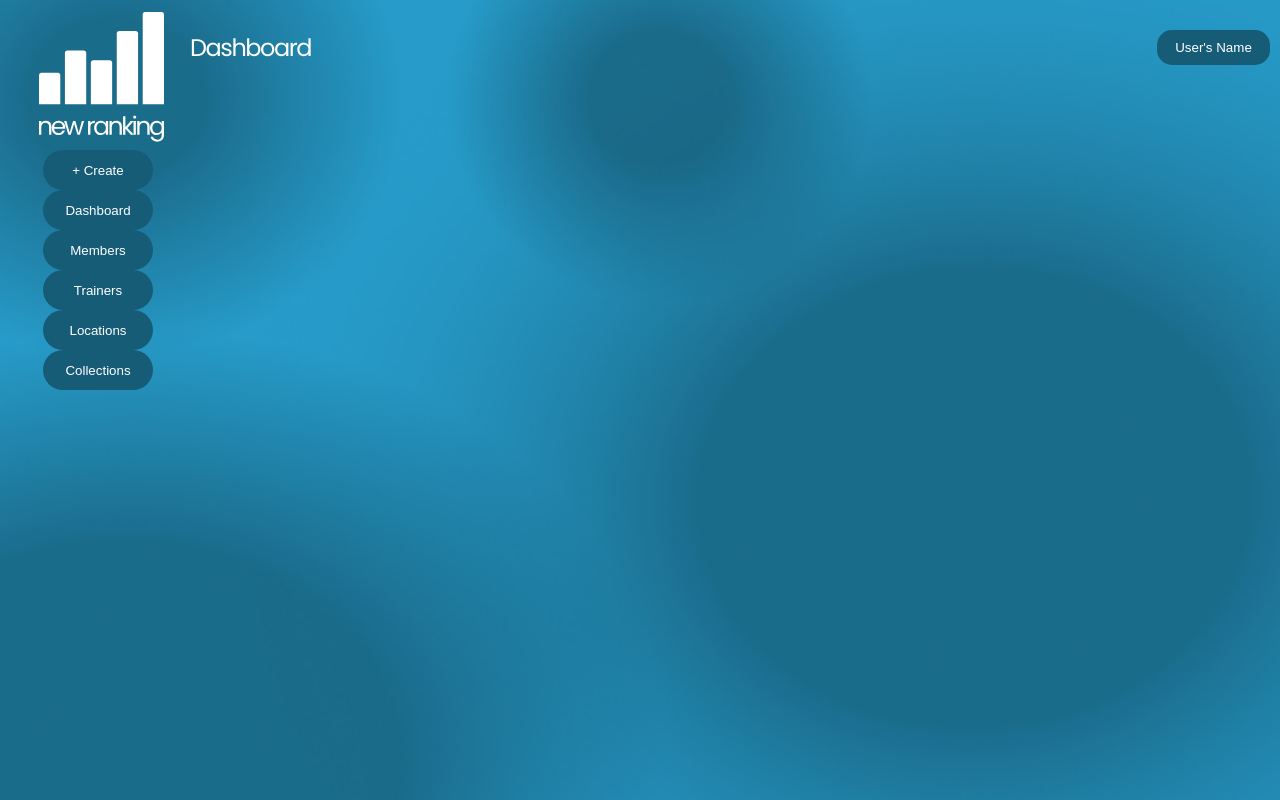
After one commit to EmersonCoronel/new_ranking, a Django app: template mysite/new_ranking/templates/dashboard/dashboard.html in a window 1280 px wide. The commit adds this page. Run offline with Django 4.2, Linux system fonts and the light colour scheme; the template is opened without the code that fills it, so the values that code supplies are empty.

Commit message:
Login and Dashboard pages

```diff
--- a/mysite/mysite/settings.py
+++ b/mysite/mysite/settings.py
@@ -123,3 +123,6 @@ STATIC_URL = '/static/'
 # https://docs.djangoproject.com/en/4.2/ref/settings/#default-auto-field
 
 DEFAULT_AUTO_FIELD = 'django.db.models.BigAutoField'
+
+LOGIN_REDIRECT_URL = 'dashboard'  # Redirect to the dashboard page after successful login
+LOGIN_URL = 'login'  # Set the login URL to the login page
--- a/mysite/new_ranking/static/styles.css
+++ b/mysite/new_ranking/static/styles.css
@@ -137,6 +137,7 @@ body {
         height: 135px;
         /* display: inline-block; */
         position: fixed;
+
         top: 0;
         left: 0;
         flex: 1; /*Distribute the available space evenly between the divs */
@@ -145,6 +146,16 @@ body {
         margin-top: 35px;
         /* border: 1px solid #ccc; Add borders for visual separation */
     }
+
+    #logo-login{
+
+        width: 150px;
+        height: 150px;
+        margin-left: 45px;
+        margin-top: 45px;
+    }
+
+
 
     .nav_buttons{
         position: fixed;
@@ -282,6 +293,7 @@ body {
         flex-shrink: 0;
 
         border-radius: 15px;
+        border: none;
         background: rgba(38, 156, 202, 0.50);
     }
 
@@ -310,15 +322,15 @@ body {
         gap: 10px;
         transition: 150ms ease;
         margin: auto;
+        border: none;
+        cursor: pointer;
     }
 
     #login-button:hover {
         background-color: #175C77;
         opacity: 50%;
-        transition-delay: 150ms;
         /* border: 1px solid; */
         border-radius: 50px;
-
       }
 
 
@@ -327,11 +339,12 @@ body {
         color: #FFF;
         text-align: left;
         font-family: Poppins;
-        font-size: 12px;
+        font-size: 16px;
         font-style: normal;
         font-weight: 400;
         line-height: normal;
         letter-spacing: -1.12px;
+        text-decoration: none; /* Remove underline */
     }
 
     #forgot-password:hover {
@@ -339,3 +352,107 @@ body {
     }
 
     /** End of Login Page **/
+
+    /** Dashboard Page **/
+
+    #navigation-container {
+        position: fixed; /* Fix the position of the navigation bar */
+        display: flex;
+        flex-direction: column;
+        align-items: center;
+        justify-content: flex-start;
+        width: 180px;
+        height: 100vh; /* Adjust the height to cover the entire viewport height */
+    }
+
+    #create-button {
+        display: flex;
+        width: 110px;
+        height: 40px;
+        padding: 5px 10px;
+        justify-content: center;
+        align-items: center;
+        gap: 4px;
+        flex-shrink: 0;
+        border-radius: 25px;
+        background: #175C77;
+        border: none;
+        color: #ffffff;
+    }
+
+    .nav-button {
+        display: flex;
+        width: 110px;
+        height: 40px;
+        padding: 5px 10px;
+        justify-content: center;
+        align-items: center;
+        gap: 4px;
+        flex-shrink: 0;
+        border-radius: 25px;
+        background: #175C77;
+        border: none;
+        color: #ffffff;
+        gap: 20px;
+    }
+
+    #dashboard-top-bar {
+        display: flex;
+        justify-content: space-between;
+        align-items: center;
+        padding: 10px;
+        position: fixed;
+        top: 0;
+        left: 180px;
+        right: 0;
+        color: #ffffff;
+    }
+
+    #dashboard-title-container h2 {
+        color: #FFF;
+        text-align: center;
+        font-family: Poppins;
+        font-size: 24px;
+        font-style: normal;
+        font-weight: 400;
+        line-height: normal;
+        letter-spacing: -1.44px;
+    }
+
+    #user-info-container {
+        display: flex;
+        align-items: center;
+        gap: 10px;
+    }
+
+    #user-info-button {
+        display: flex;
+        width: 113px;
+        padding: 10px;
+        justify-content: center;
+        align-items: center;
+        gap: 10px;
+        border: none;
+        color: #ffffff;
+
+        border-radius: 15px;
+        background: #175C77;
+    }
+
+    /* CSS for messages section */
+    ul.messages {
+        list-style-type: none;
+        margin: 0;
+        padding: 0;
+    }
+
+    ul.messages li.error {
+        color: red;
+    }
+
+    /* CSS for error message */
+    .error {
+        color: red;
+        font-size: 20px;
+        margin-bottom: 20px;
+    }
--- /dev/null
+++ b/mysite/new_ranking/templates/dashboard/dashboard.html
@@ -0,0 +1,42 @@
+{% load static %}
+<!DOCTYPE html>
+<html>
+<head>
+    <title>Dashboard</title>
+    <link rel="stylesheet" href="{% static 'styles.css' %}">
+</head>
+<body>
+    <!-- Navigation -->
+    <div id="navigation-container">
+        <!-- Logo -->
+        <div id="logo-container">
+            <img src="{% static 'images/NR_logo.svg' %}" alt="Logo" id="logo-dashboard">
+        </div>
+        <button id="create-button" type="button">+ Create</button>
+        <button class="nav-button">Dashboard</button>
+        <button class="nav-button">Members</button>
+        <button class="nav-button">Trainers</button>
+        <button class="nav-button">Locations</button>
+        <button class="nav-button">Collections</button>
+    </div>
+
+    <!-- Top Bar -->
+    <div id="dashboard-top-bar">
+        <!-- Dashboard title -->
+        <div id="dashboard-title-container">
+            <h2>Dashboard</h2>
+        </div>
+
+        <!-- User info -->
+        <div id="user-info-container">
+            <button id="user-info-button">User's Name</button>
+        </div>
+    </div>
+
+
+    <!-- Main Content -->
+    <div id="main-content-container">
+        <!-- Content goes here -->
+    </div>
+</body>
+</html>
--- a/mysite/new_ranking/urls.py
+++ b/mysite/new_ranking/urls.py
@@ -4,10 +4,12 @@ from django.contrib.auth import views as auth_views
 from django.contrib import admin
 from django.urls import path
 from new_ranking.views import protected_view, SignUp
+from .views import CustomLoginView
 
 urlpatterns = [
     path('', views.home, name='home'),
-    path('login/', auth_views.LoginView.as_view(), name='login'),
+    path('login/', CustomLoginView.as_view(), name='login'),
     path('logout/', auth_views.LogoutView.as_view(), name='logout'),
+    path('dashboard/', views.dashboard, name='dashboard'),
     path('signup/', SignUp.as_view(), name='signup'),
 ]
```
Also changed, not shown: mysite/new_ranking/styles/styles.css (deleted, +0 -223 lines), mysite/new_ranking/templates/registration/login.html (+7 -0 lines), mysite/new_ranking/views.py (+30 -1 lines), mysite/new_ranking/images/NR_logo.svg (deleted), mysite/new_ranking/images/bg.png (deleted), mysite/new_ranking/images/test_logo.png (deleted), mysite/new_ranking/images/test_logo2.png (deleted).
